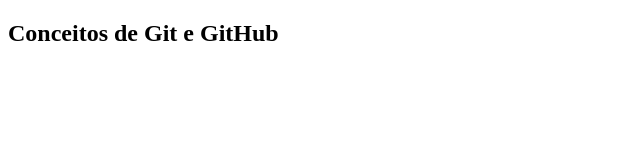
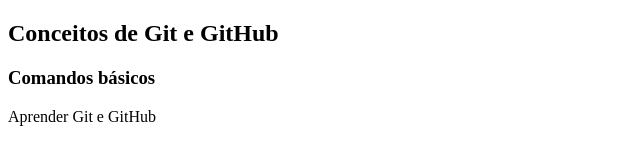
Before and after one commit to SaraNogueira09/aula_git, a plain HTML site: page index.html in a window 1280 px wide. Shown: the whole page, without its empty margins (0-640 px from the left). Drawn offline with Linux system fonts and the light colour scheme.

Commit message:
novos ajustes

```diff
--- a/index.html
+++ b/index.html
@@ -7,5 +7,7 @@
 </head>
 <body>
     <h2>Conceitos de Git e GitHub</h2>
+    <h3>Comandos básicos</h3>
+    <p>Aprender Git e GitHub</p>
 </body>
 </html>
```
